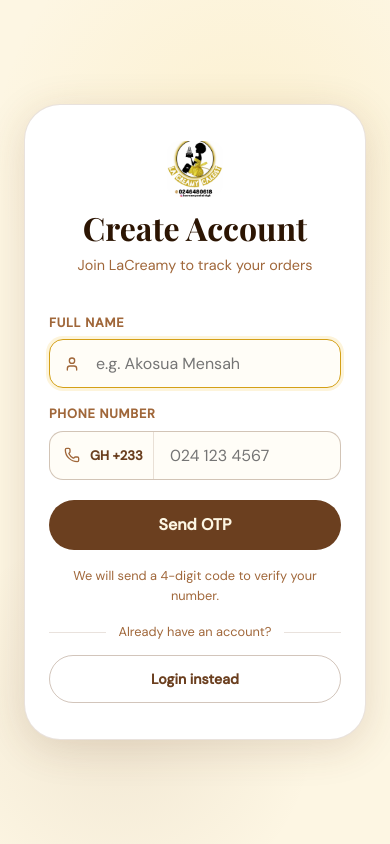
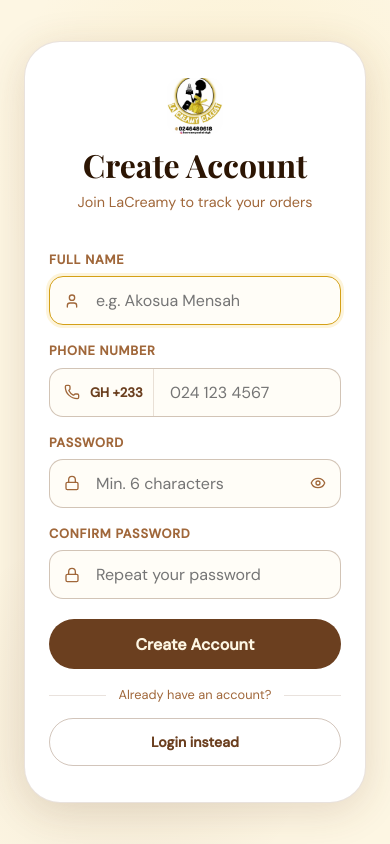
Before and after one commit to mishael6/frontend-lacreamy, a React (Vite) app: page /signup in a window 390 px wide. Built offline with nearby package versions, Linux system fonts and the light colour scheme; a web font is replaced by a local one.

Commit message:
switch to phone + password auth

```diff
--- a/src/App.jsx
+++ b/src/App.jsx
@@ -18,7 +18,6 @@
 // Auth pages
 import Signup from './pages/auth/Signup';
 import Login from './pages/auth/Login';
-import VerifyOTP from './pages/auth/VerifyOTP';
 import AdminLogin from './pages/auth/AdminLogin';
 
 // Customer Dashboard
@@ -38,23 +37,21 @@
           <CartProvider>
             <BrowserRouter>
               <Routes>
-
-                {/* ── Customer Auth ── */}
+                {/* Customer Auth */}
                 <Route path="/signup" element={<Signup />} />
                 <Route path="/login" element={<Login />} />
-                <Route path="/verify-otp" element={<VerifyOTP />} />
 
-                {/* ── Customer Dashboard (protected) ── */}
+                {/* Customer Dashboard */}
                 <Route path="/dashboard" element={
                   <ProtectedRoute>
                     <Dashboard />
                   </ProtectedRoute>
                 } />
 
-                {/* ── Admin Auth ── */}
+                {/* Admin Auth */}
                 <Route path="/admin/login" element={<AdminLogin />} />
 
-                {/* ── Admin Panel (protected) ── */}
+                {/* Admin Panel */}
                 <Route path="/admin" element={
                   <AdminRoute>
                     <AdminLayout />
@@ -66,13 +63,12 @@
                   <Route path="orders" element={<AdminOrders />} />
                 </Route>
 
-                {/* ── Public pages (navbar + footer) ── */}
+                {/* Public pages */}
                 <Route path="/" element={<><Navbar /><CartDrawer /><Home /><Footer /></>} />
                 <Route path="/menu" element={<><Navbar /><CartDrawer /><Menu /><Footer /></>} />
                 <Route path="/about" element={<><Navbar /><CartDrawer /><About /><Footer /></>} />
                 <Route path="/order" element={<><Navbar /><CartDrawer /><Order /><Footer /></>} />
                 <Route path="*" element={<Navigate to="/" replace />} />
-
               </Routes>
             </BrowserRouter>
           </CartProvider>
--- a/src/pages/auth/Login.jsx
+++ b/src/pages/auth/Login.jsx
@@ -1,29 +1,41 @@
 import { useState } from 'react';
 import { useNavigate, useLocation, Link } from 'react-router-dom';
-import { sendOTP } from '../../services/api';
-import { Phone } from 'lucide-react';
+import { Phone, Lock, Eye, EyeOff } from 'lucide-react';
+import { useAuth } from '../../context/AuthContext';
 import styles from './Auth.module.css';
 
 export default function Login() {
   const [phone, setPhone] = useState('');
+  const [password, setPassword] = useState('');
+  const [showPassword, setShowPassword] = useState(false);
   const [loading, setLoading] = useState(false);
   const [error, setError] = useState('');
   const navigate = useNavigate();
   const location = useLocation();
+  const { login } = useAuth();
   const from = location.state?.from || '/';
   const openCart = location.state?.openCart || false;
 
   const handleSubmit = async (e) => {
     e.preventDefault();
     setError('');
-    const cleaned = phone.replace(/\D/g, '');
-    if (cleaned.length < 9) return setError('Please enter a valid phone number.');
     setLoading(true);
     try {
-      await sendOTP(phone);
-      navigate('/verify-otp', { state: { phone, isSignup: false, from, openCart } });
-    } catch (err) {
-      setError(err.response?.data?.message || 'Failed to send OTP. Please try again.');
+      const res = await fetch(
+        `${import.meta.env.VITE_API_URL || 'http://localhost:5000/api'}/auth/login`,
+        {
+          method: 'POST',
+          headers: { 'Content-Type': 'application/json' },
+          body: JSON.stringify({ phone, password }),
+        }
+      );
+      const data = await res.json();
+      if (!data.success) return setError(data.message);
+      login(data.token, data.user);
+      navigate(from);
+      if (openCart) setTimeout(() => {}, 300);
+    } catch {
+      setError('Network error. Please try again.');
     } finally {
       setLoading(false);
     }
@@ -56,14 +68,30 @@
             </div>
           </div>
 
+          <div className={styles.field}>
+            <label>Password</label>
+            <div className={styles.passwordInput}>
+              <Lock size={16} className={styles.inputIcon} />
+              <input
+                type={showPassword ? 'text' : 'password'}
+                placeholder="Your password"
+                value={password}
+                onChange={e => setPassword(e.target.value)}
+                required
+              />
+              <button type="button" className={styles.eyeBtn} onClick={() => setShowPassword(s => !s)}>
+                {showPassword ? <EyeOff size={16} /> : <Eye size={16} />}
+              </button>
+            </div>
+          </div>
+
           {error && <div className={styles.error}>{error}</div>}
 
           <button type="submit" className={styles.submitBtn} disabled={loading}>
-            {loading ? <span className={styles.spinner} /> : 'Send OTP'}
+            {loading ? <span className={styles.spinner} /> : 'Login'}
           </button>
         </form>
 
-        <p className={styles.footnote}>We will send a 4-digit code to verify your number.</p>
         <div className={styles.divider}><span>New to LaCreamy?</span></div>
         <Link to="/signup" className={styles.secondaryLink}>Create an account</Link>
         <div className={styles.divider}><span>Admin?</span></div>
--- a/src/pages/auth/Signup.jsx
+++ b/src/pages/auth/Signup.jsx
@@ -1,28 +1,44 @@
 import { useState } from 'react';
 import { useNavigate, Link } from 'react-router-dom';
-import { sendOTP } from '../../services/api';
-import { User, Phone } from 'lucide-react';
+import { User, Phone, Lock, Eye, EyeOff } from 'lucide-react';
+import { useAuth } from '../../context/AuthContext';
 import styles from './Auth.module.css';
 
 export default function Signup() {
   const [name, setName] = useState('');
   const [phone, setPhone] = useState('');
+  const [password, setPassword] = useState('');
+  const [confirm, setConfirm] = useState('');
+  const [showPassword, setShowPassword] = useState(false);
   const [loading, setLoading] = useState(false);
   const [error, setError] = useState('');
   const navigate = useNavigate();
+  const { login } = useAuth();
 
   const handleSubmit = async (e) => {
     e.preventDefault();
     setError('');
+
     if (!name.trim()) return setError('Please enter your name.');
-    const cleaned = phone.replace(/\D/g, '');
-    if (cleaned.length < 9) return setError('Please enter a valid phone number.');
+    if (password.length < 6) return setError('Password must be at least 6 characters.');
+    if (password !== confirm) return setError('Passwords do not match.');
+
     setLoading(true);
     try {
-      await sendOTP(phone);
-      navigate('/verify-otp', { state: { phone, name, isSignup: true } });
-    } catch (err) {
-      setError(err.response?.data?.message || 'Failed to send OTP. Please try again.');
+      const res = await fetch(
+        `${import.meta.env.VITE_API_URL || 'http://localhost:5000/api'}/auth/signup`,
+        {
+          method: 'POST',
+          headers: { 'Content-Type': 'application/json' },
+          body: JSON.stringify({ name, phone, password }),
+        }
+      );
+      const data = await res.json();
+      if (!data.success) return setError(data.message);
+      login(data.token, data.user);
+      navigate('/dashboard');
+    } catch {
+      setError('Network error. Please try again.');
     } finally {
       setLoading(false);
     }
@@ -68,14 +84,44 @@
             </div>
           </div>
 
+          <div className={styles.field}>
+            <label>Password</label>
+            <div className={styles.passwordInput}>
+              <Lock size={16} className={styles.inputIcon} />
+              <input
+                type={showPassword ? 'text' : 'password'}
+                placeholder="Min. 6 characters"
+                value={password}
+                onChange={e => setPassword(e.target.value)}
+                required
+              />
+              <button type="button" className={styles.eyeBtn} onClick={() => setShowPassword(s => !s)}>
+                {showPassword ? <EyeOff size={16} /> : <Eye size={16} />}
+              </button>
+            </div>
+          </div>
+
+          <div className={styles.field}>
+            <label>Confirm Password</label>
+            <div className={styles.passwordInput}>
+              <Lock size={16} className={styles.inputIcon} />
+              <input
+                type={showPassword ? 'text' : 'password'}
+                placeholder="Repeat your password"
+                value={confirm}
+                onChange={e => setConfirm(e.target.value)}
+                required
+              />
+            </div>
+          </div>
+
           {error && <div className={styles.error}>{error}</div>}
 
           <button type="submit" className={styles.submitBtn} disabled={loading}>
-            {loading ? <span className={styles.spinner} /> : 'Send OTP'}
+            {loading ? <span className={styles.spinner} /> : 'Create Account'}
           </button>
         </form>
 
-        <p className={styles.footnote}>We will send a 4-digit code to verify your number.</p>
         <div className={styles.divider}><span>Already have an account?</span></div>
         <Link to="/login" className={styles.secondaryLink}>Login instead</Link>
       </div>
--- a/src/services/api.js
+++ b/src/services/api.js
@@ -5,18 +5,17 @@
   headers: { 'Content-Type': 'application/json' },
 });
 
+// Attach token to every request
 API.interceptors.request.use((config) => {
-  // Use admin token for admin routes, customer token for everything else
   const isAdminRoute = config.url?.includes('/admin');
   const token = isAdminRoute
     ? localStorage.getItem('lacreamy_admin_token')
     : localStorage.getItem('lacreamy_token');
-
   if (token) config.headers.Authorization = `Bearer ${token}`;
   return config;
 });
 
-// Handle 401 - auto logout
+// Handle 401
 API.interceptors.response.use(
   (res) => res,
   (error) => {
@@ -37,8 +36,10 @@
 );
 
 // Auth
-export const sendOTP = (phone) => API.post('/auth/send-otp', { phone });
-export const verifyOTP = (phone, code, name) => API.post('/auth/verify-otp', { phone, code, name });
+export const signupUser = (name, phone, password) =>
+  API.post('/auth/signup', { name, phone, password });
+export const loginUser = (phone, password) =>
+  API.post('/auth/login', { phone, password });
 export const getMe = () => API.get('/auth/me');
 export const updateProfile = (data) => API.put('/auth/profile', data);
 
@@ -51,10 +52,12 @@
 export const getMyOrder = (id) => API.get(`/orders/${id}`);
 
 // Admin
-export const adminLogin = (email, password) => API.post('/admin/login', { email, password });
+export const adminLogin = (email, password) =>
+  API.post('/admin/login', { email, password });
 export const getAdminStats = () => API.get('/admin/stats');
 export const getAllOrders = (params) => API.get('/admin/orders', { params });
-export const updateOrderStatus = (id, status, note) => API.put(`/admin/orders/${id}/status`, { status, note });
+export const updateOrderStatus = (id, status, note) =>
+  API.put(`/admin/orders/${id}/status`, { status, note });
 export const createProduct = (data) => API.post('/admin/products', data);
 export const updateProduct = (id, data) => API.put(`/admin/products/${id}`, data);
 export const deleteProduct = (id) => API.delete(`/admin/products/${id}`);
```
Also changed, not shown: 1 other file (tests, documents, lock files or other folders).
